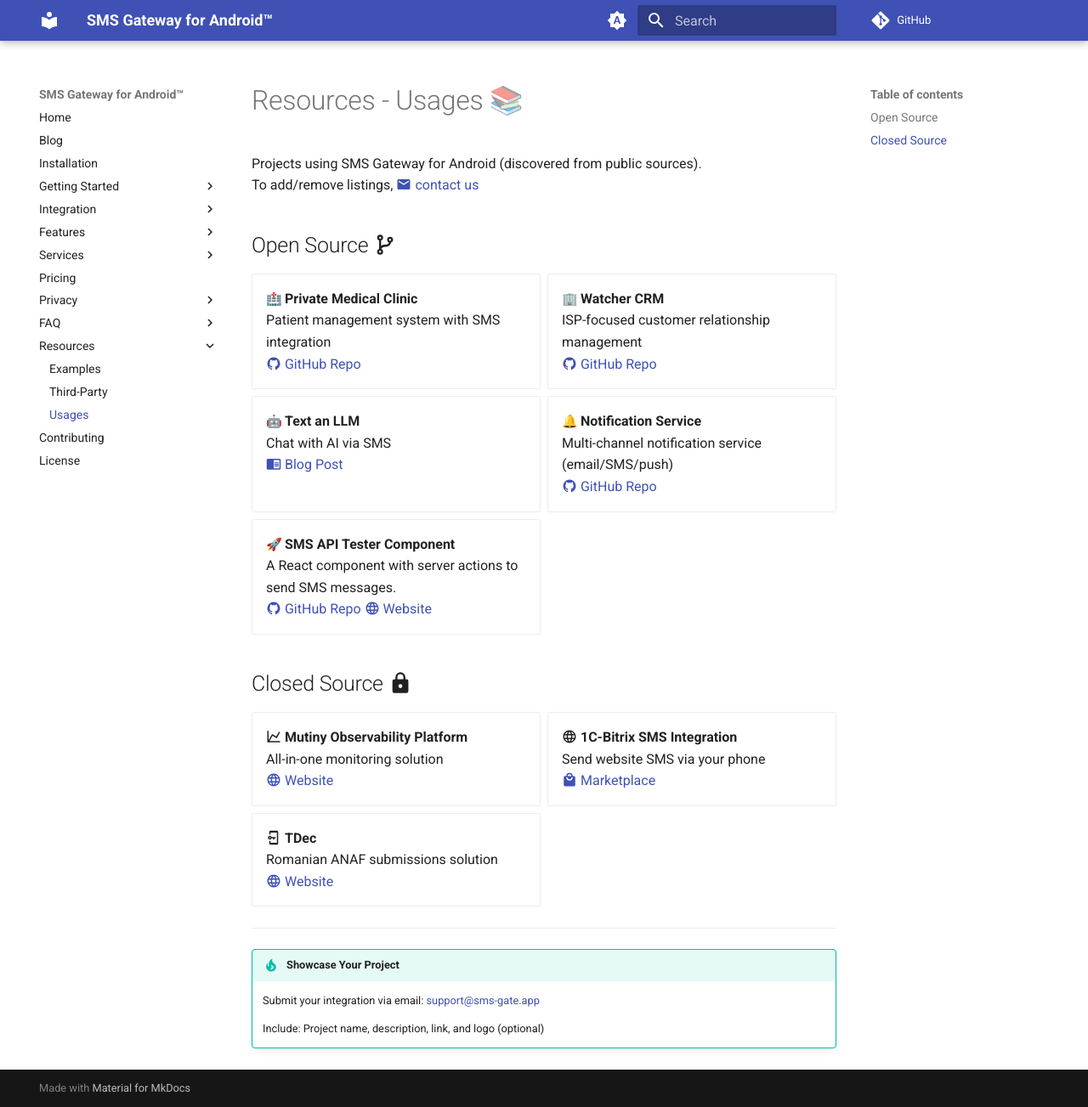
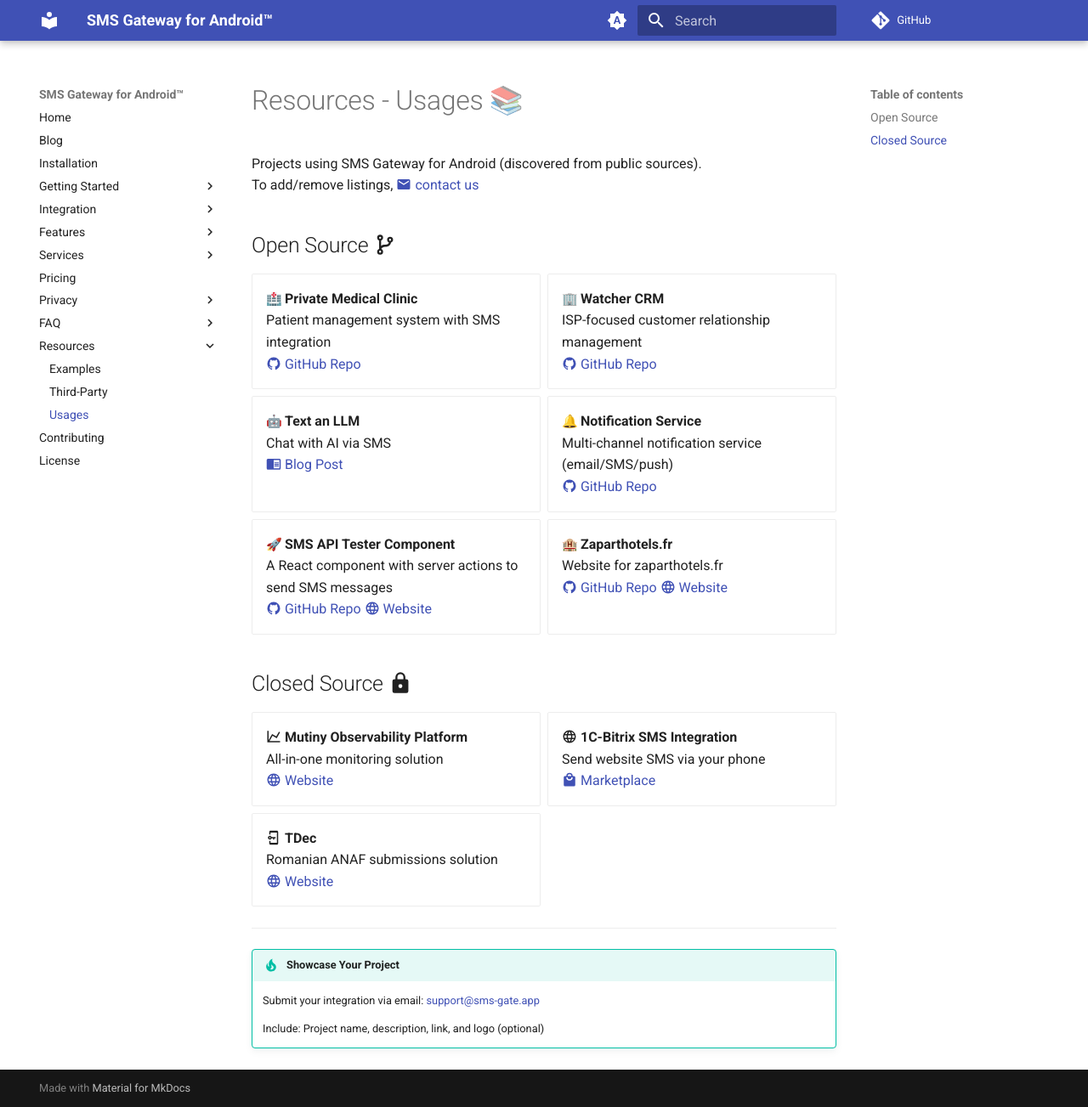
Before and after one commit to android-sms-gateway/docs-web, an MkDocs documentation site: the page built from docs/resources/usages.md, in a window 1280 px wide and 1303 px high. Shown: the whole window at 85% size. Built offline with MkDocs 1.6.1 and Material for MkDocs 9.7.7, drawn with Linux system fonts in a browser that asks for light colours; emoji names are drawn with the system emoji font; comment, search, counter and statistics services are not loaded.

Commit message:
[resources] add zaparthotels.fr use case

```diff
--- a/docs/resources/usages.md
+++ b/docs/resources/usages.md
@@ -24,9 +24,14 @@
   [:material-github: GitHub Repo](https://github.com/kpriyanshu2003/notfication-service)
 
 - :rocket: **SMS API Tester Component**
-  A React component with server actions to send SMS messages.
+  A React component with server actions to send SMS messages
   [:material-github: GitHub Repo](https://github.com/yas1nshah/sms-gate-api-tester)
   [:material-web: Website](https://sms-gate-api.vercel.app/)
+
+- :hotel: **Zaparthotels.fr**
+  Website for zaparthotels.fr
+  [:material-github: GitHub Repo](https://github.com/zaparthotels/zaparthotels.fr)
+  [:material-web: Website](https://zaparthotels.fr/)
 
 </div>
 
```
